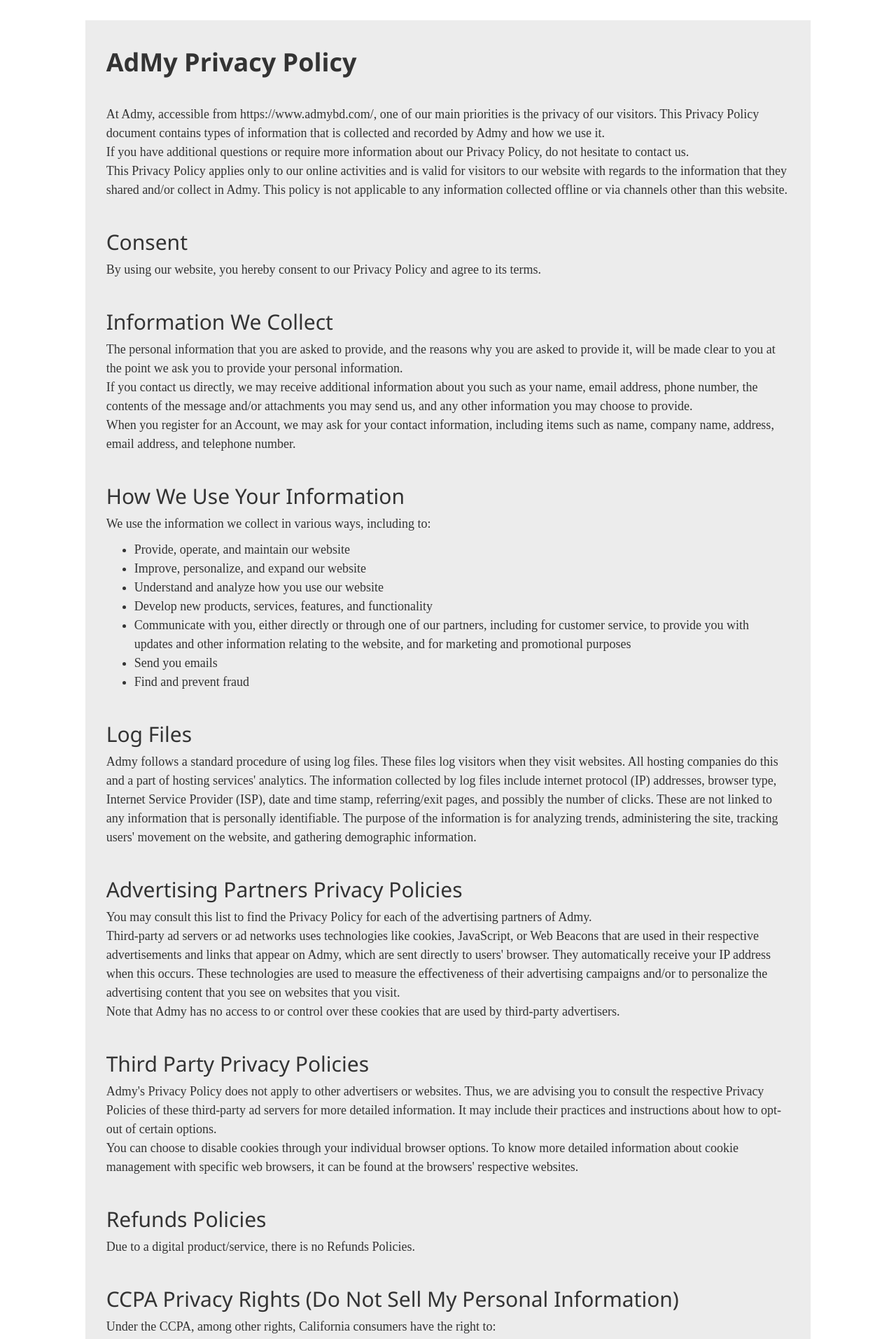
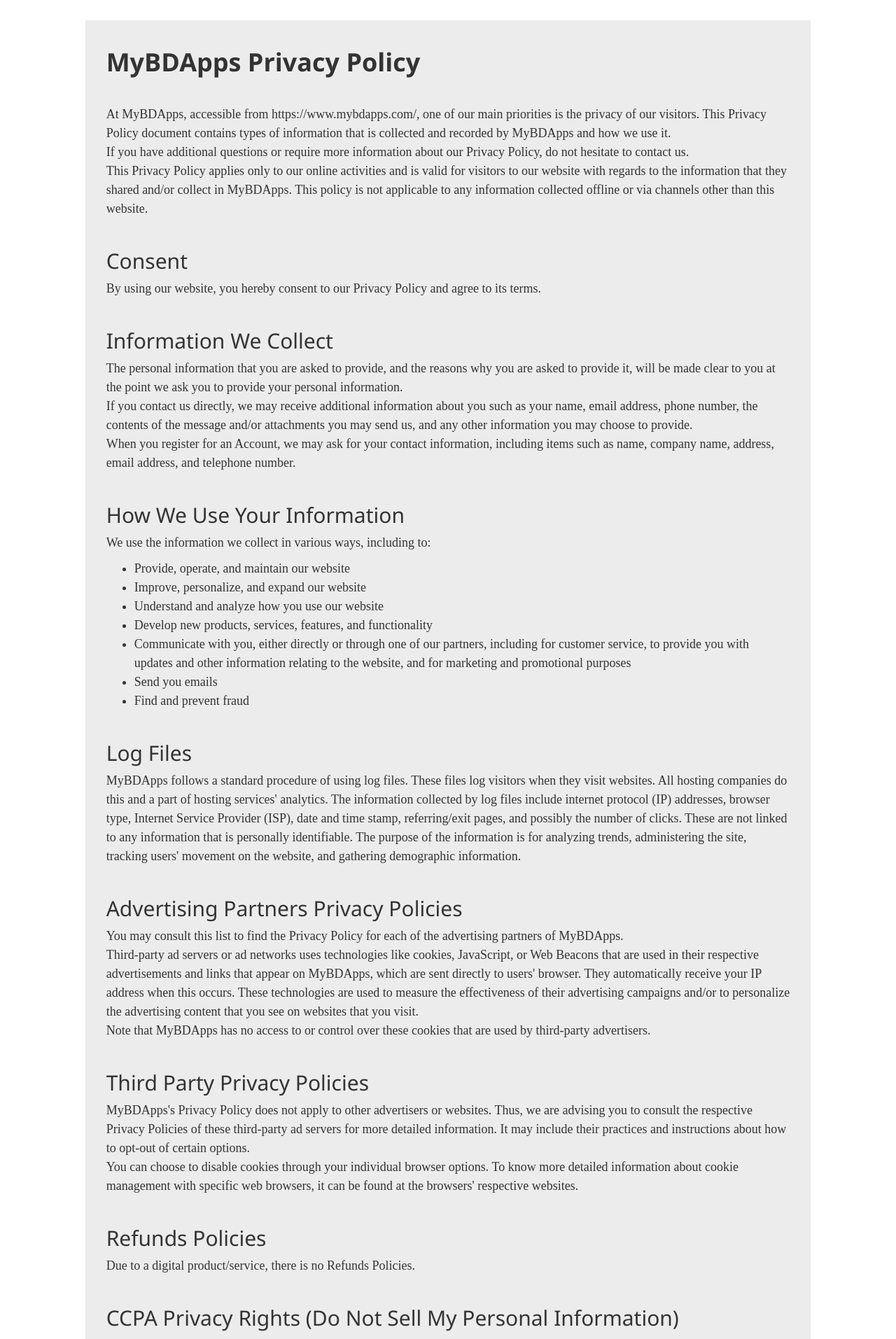
Before and after one commit to izazasif/admy_v5, a Laravel app: page /privacy in a window 1280 px wide. Shown: the part 374-2287 px from the top of the page at 70% size. Run offline with Laravel 8, Linux system fonts and the light colour scheme; settings files or empty folders that the repository lacks are supplied; some web fonts are replaced.

Commit message:
admy text replaced with mybdapps

```diff
--- a/resources/views/portal/layouts/footer.blade.php
+++ b/resources/views/portal/layouts/footer.blade.php
@@ -2,6 +2,6 @@
     <div class="pull-right hidden-xs">
         <b>Power By:</b> Miaki Media Ltd.
     </div>
-    <strong>Copyright &copy; <a href="#">AdMy</a>.</strong> All rights
+    <strong>Copyright &copy; <a href="#">MyBDApps</a>.</strong> All rights
     reserved.
 </footer>
--- a/resources/views/portal/layouts/header.blade.php
+++ b/resources/views/portal/layouts/header.blade.php
@@ -2,9 +2,9 @@
     <!-- Logo -->
     <a href="{{ url('/') }}" class="logo">
       <!-- mini logo for sidebar mini 50x50 pixels -->
-      <span class="logo-mini"><b>A</b>M</span>
+      <span class="logo-mini"><b>M</b>B</span>
       <!-- logo for regular state and mobile devices -->
-      <span class="logo-lg"><b>Ad</b>My Portal</span>
+      <span class="logo-lg"><b>My</b>BDApps Portal</span>
     </a>
     <nav class="navbar navbar-static-top">
       <!-- Sidebar toggle button-->
--- a/resources/views/portal/layouts/master.blade.php
+++ b/resources/views/portal/layouts/master.blade.php
@@ -3,7 +3,7 @@
 <head>
   <meta charset="utf-8">
   <meta http-equiv="X-UA-Compatible" content="IE=edge">
-  <title>{{ !isset($title) ? 'AdMy' : $title }}</title>
+  <title>{{ !isset($title) ? 'MyBDApps' : $title }}</title>
   <!-- Tell the browser to be responsive to screen width -->
   <meta content="width=device-width, initial-scale=1, maximum-scale=1, user-scalable=no" name="viewport">
   <!-- Bootstrap 3.3.7 -->
@@ -163,7 +163,7 @@
       var _return = getURL.protocol + '//' + getURL.hostname + (location.port.length ? ':'+location.port : '');
       var tmp_pathname = getURL.pathname.split('/');
 
-      if ( getURL.pathname.search(/admy/i) > -1 ) {
+      if ( getURL.pathname.search(/mybdapps/i) > -1 ) {
         _return += '/'+tmp_pathname[1]+'/public';
       }
       return _return;
--- a/resources/views/site/layouts/footer.blade.php
+++ b/resources/views/site/layouts/footer.blade.php
@@ -10,7 +10,7 @@
 
                   <div class="middle-part">
                     <p>Feel free to get in touch with us. We are here to help.</p>
-                    <p>AdMy</p>
+                    <p>MyBDApps</p>
                     <p>Tel: +88 0184 3900 056</p>
                     <p>Tel: +88 0175 9692 020</p>
                     <p>Email: info@miaki.co</p>
--- a/resources/views/site/layouts/master.blade.php
+++ b/resources/views/site/layouts/master.blade.php
@@ -1,7 +1,7 @@
 <!DOCTYPE html>
 <html lang="en">
 <head>
-  <title>{{ !isset($title) ? 'AdMy' : $title }}</title>
+  <title>{{ !isset($title) ? 'MyBDApps' : $title }}</title>
   <meta charset="utf-8">
   <meta name="viewport" content="width=device-width, initial-scale=1">
   <link rel="stylesheet" href="https://maxcdn.bootstrapcdn.com/bootstrap/3.3.7/css/bootstrap.min.css">
--- a/resources/views/site/layouts/topbar.blade.php
+++ b/resources/views/site/layouts/topbar.blade.php
@@ -39,7 +39,7 @@
                                <img src="{{ asset('assets/images/top_address/mail_icon.png') }}" class="media-object" style="width:30px;">
                              </div>
                              <div class="media-body">
-                               <p class="media-heading top-icon-text">Mail Us info@admy.com</p>
+                               <p class="media-heading top-icon-text">Mail Us info@mybdapps.com</p>
                              </div>
                            </div>
                         </a>
--- a/resources/views/site/pages/contact.blade.php
+++ b/resources/views/site/pages/contact.blade.php
@@ -72,7 +72,7 @@
                                 <img src="{{ asset('assets/images/contact-us/location.png') }}" class="contact-info-images1">
                           </div>
                           <div class="col-md-10">
-                               <p>AdMy</p>
+                               <p>MyBDApps</p>
                                <p>Road # 19/A, House # 8</p>
                                <p>Banani, Dhaka, Bangladesh-1213</p>
                           </div>
@@ -92,8 +92,8 @@
                                 <img src="{{ asset('assets/images/contact-us/email.png') }}" class="contact-info-images3">
                           </div>
                           <div class="col-md-10">
-                               <p>info@admy.com</p>
-                               <p>support@admy.com</p>
+                               <p>info@mybdapps.com</p>
+                               <p>support@mybdapps.com</p>
                           </div>
                        </div>
 
--- a/resources/views/site/pages/privacy.blade.php
+++ b/resources/views/site/pages/privacy.blade.php
@@ -40,15 +40,15 @@
             <div class="col-md-10 col-md-offset-1">
                 <div class="cnt-wrap">
 
-                    <h1><b>AdMy Privacy Policy</b></h1>
+                    <h1><b>MyBDApps Privacy Policy</b></h1>
 
                     <div class="cnt">
                         <p>
-                            At Admy, accessible from https://www.admybd.com/, one of our main priorities is the privacy of our visitors. This Privacy Policy document contains types of information that is collected and recorded by Admy and how we use it.
+                            At MyBDApps, accessible from https://www.mybdapps.com/, one of our main priorities is the privacy of our visitors. This Privacy Policy document contains types of information that is collected and recorded by MyBDApps and how we use it.
                             <br>
                             If you have additional questions or require more information about our Privacy Policy, do not hesitate to contact us.
                             <br>
-                            This Privacy Policy applies only to our online activities and is valid for visitors to our website with regards to the information that they shared and/or collect in Admy. This policy is not applicable to any information collected offline or via channels other than this website.
+                            This Privacy Policy applies only to our online activities and is valid for visitors to our website with regards to the information that they shared and/or collect in MyBDApps. This policy is not applicable to any information collected offline or via channels other than this website.
                         </p>
                     </div>
 
@@ -86,24 +86,24 @@
 
                     <div class="cnt">
                         <h2>Log Files</h2>
-                        <p>Admy follows a standard procedure of using log files. These files log visitors when they visit websites. All hosting companies do this and a part of hosting services' analytics. The information collected by log files include internet protocol (IP) addresses, browser type, Internet Service Provider (ISP), date and time stamp, referring/exit pages, and possibly the number of clicks. These are not linked to any information that is personally identifiable. The purpose of the information is for analyzing trends, administering the site, tracking users' movement on the website, and gathering demographic information.</p>
+                        <p>MyBDApps follows a standard procedure of using log files. These files log visitors when they visit websites. All hosting companies do this and a part of hosting services' analytics. The information collected by log files include internet protocol (IP) addresses, browser type, Internet Service Provider (ISP), date and time stamp, referring/exit pages, and possibly the number of clicks. These are not linked to any information that is personally identifiable. The purpose of the information is for analyzing trends, administering the site, tracking users' movement on the website, and gathering demographic information.</p>
                     </div>
 
                     <div class="cnt">
                         <h2>Advertising Partners Privacy Policies</h2>
                         <p>
-                            You may consult this list to find the Privacy Policy for each of the advertising partners of Admy.
+                            You may consult this list to find the Privacy Policy for each of the advertising partners of MyBDApps.
                             <br>
-                            Third-party ad servers or ad networks uses technologies like cookies, JavaScript, or Web Beacons that are used in their respective advertisements and links that appear on Admy, which are sent directly to users' browser. They automatically receive your IP address when this occurs. These technologies are used to measure the effectiveness of their advertising campaigns and/or to personalize the advertising content that you see on websites that you visit.
+                            Third-party ad servers or ad networks uses technologies like cookies, JavaScript, or Web Beacons that are used in their respective advertisements and links that appear on MyBDApps, which are sent directly to users' browser. They automatically receive your IP address when this occurs. These technologies are used to measure the effectiveness of their advertising campaigns and/or to personalize the advertising content that you see on websites that you visit.
                             <br>
-                            Note that Admy has no access to or control over these cookies that are used by third-party advertisers.
+                            Note that MyBDApps has no access to or control over these cookies that are used by third-party advertisers.
                         </p>
                     </div>
 
                     <div class="cnt">
                         <h2>Third Party Privacy Policies</h2>
                         <p>
-                            Admy's Privacy Policy does not apply to other advertisers or websites. Thus, we are advising you to consult the respective Privacy Policies of these third-party ad servers for more detailed information. It may include their practices and instructions about how to opt-out of certain options.
+                            MyBDApps's Privacy Policy does not apply to other advertisers or websites. Thus, we are advising you to consult the respective Privacy Policies of these third-party ad servers for more detailed information. It may include their practices and instructions about how to opt-out of certain options.
                             <br>
                             You can choose to disable cookies through your individual browser options. To know more detailed information about cookie management with specific web browsers, it can be found at the browsers' respective websites.
                         </p>
@@ -155,7 +155,7 @@
                         <p>
                             Another part of our priority is adding protection for children while using the internet. We encourage parents and guardians to observe, participate in, and/or monitor and guide their online activity.
                             <br>
-                            Admy does not knowingly collect any Personal Identifiable Information from children under the age of 13. If you think that your child provided this kind of information on our website, we strongly encourage you to contact us immediately and we will do our best efforts to promptly remove such information from our records.
+                            MyBDApps does not knowingly collect any Personal Identifiable Information from children under the age of 13. If you think that your child provided this kind of information on our website, we strongly encourage you to contact us immediately and we will do our best efforts to promptly remove such information from our records.
                         </p>
                     </div>
 
```
Also changed, not shown: resources/views/portal/faq.blade.php (+4 -4 lines), resources/views/site/pages/index.blade.php (+5 -5 lines).
